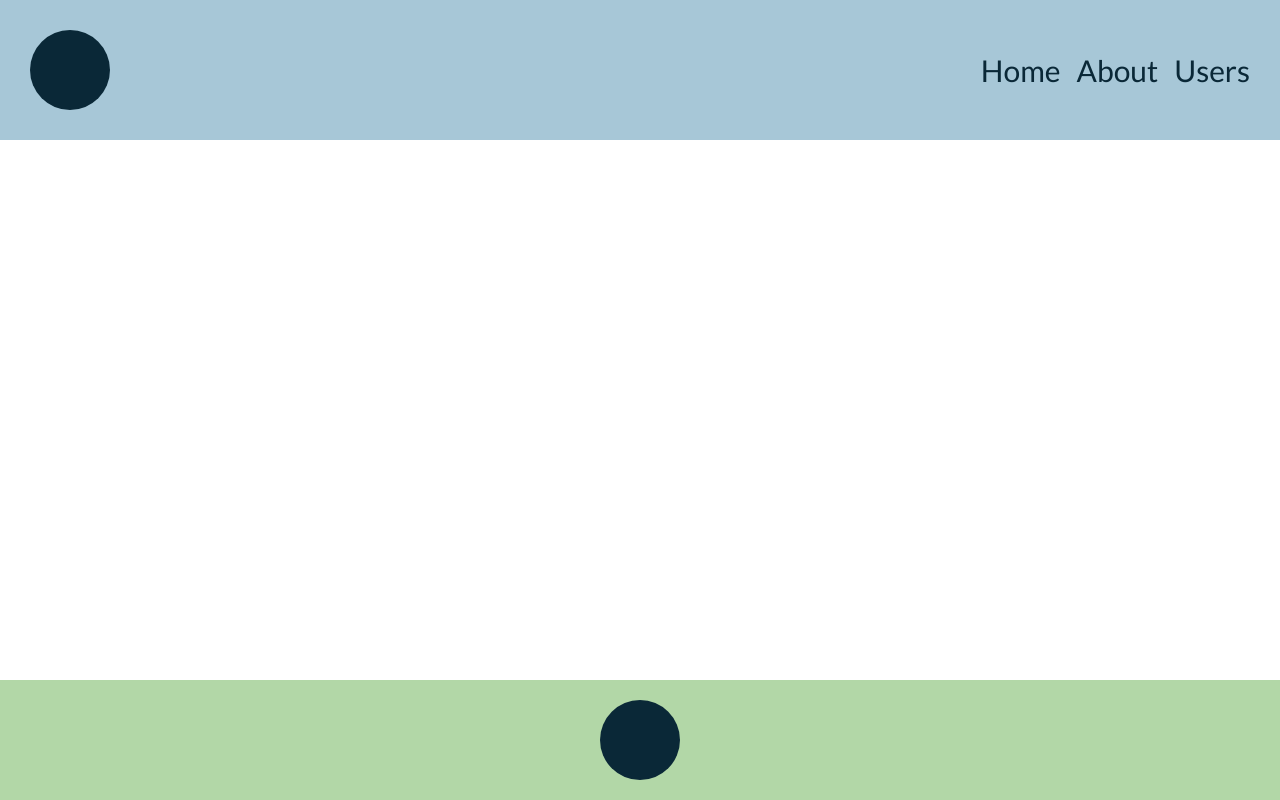
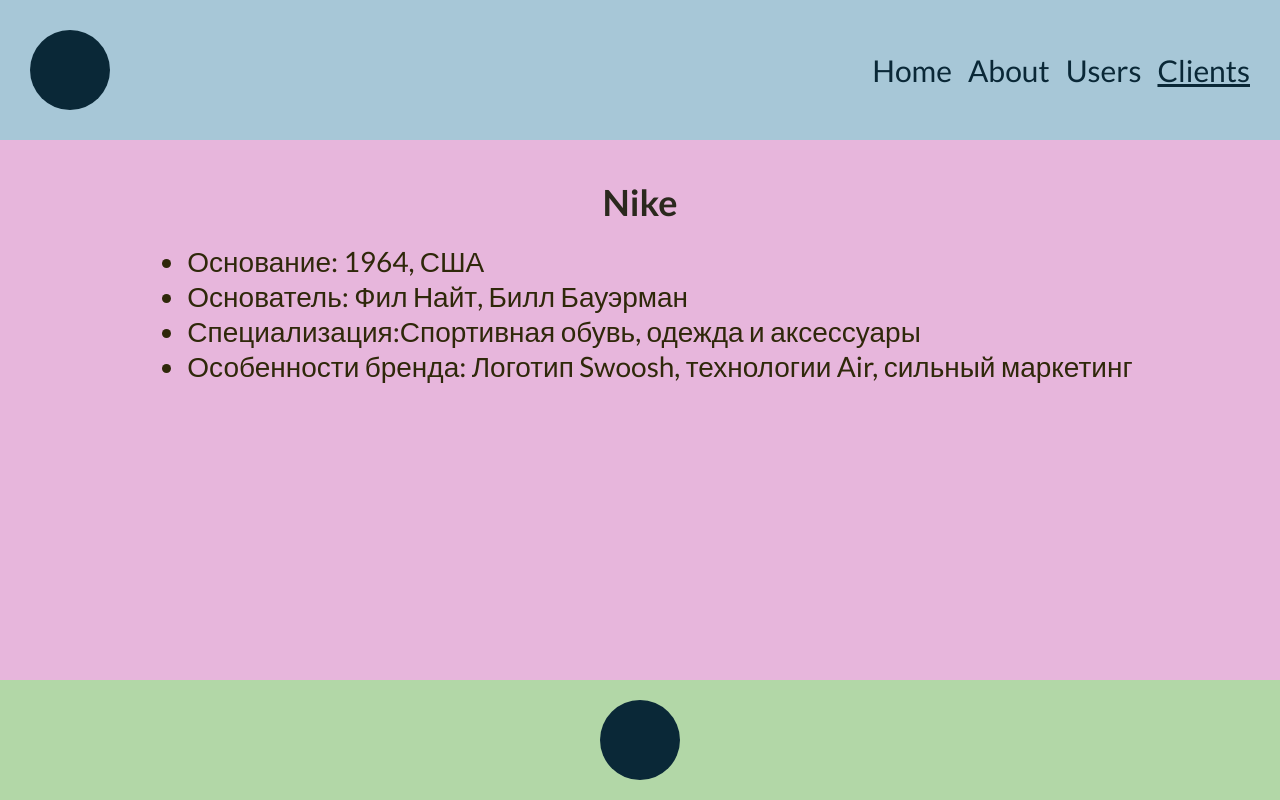
Before and after one commit to OlhaChernova/react_ts, a React (Vite) app: page /client/nike in a window 1280 px wide. Before the commit this address had no page. Built offline with nearby package versions, Linux system fonts and the light colour scheme.

Commit message:
add homework13

```diff
--- a/src/App.tsx
+++ b/src/App.tsx
@@ -1,11 +1,18 @@
 import GlobalStyles from "styles/GlobalStyles";
 import { BrowserRouter, Routes, Route } from "react-router-dom";
+
 
 import Layout from "components/Layout/Layout";
 import Home from "pages/Home/Home";
 import About from "pages/About/About";
 import Users from "pages/Users/Users";
 import User from "pages/Users/components/User/User";
+import Clients from "pages/Clients/Clients";
+import Adidas from "pages/Clients/components/Adidas/Adidas";
+import Nike from "pages/Clients/components/Nike/Nike";
+import Puma from "pages/Clients/components/Puma/Puma";
+
+
 
 // Импорты лекций
 // import Lesson06 from "./lessons/Lesson06/Lesson06";
@@ -33,6 +40,10 @@
           <Route path="/about" element={<About />} />
           <Route path="/users" element={<Users />} />
           <Route path="/users/user" element={<User />} />
+          <Route path="/client" element={<Clients />} />
+          <Route path="/client/adidas" element={<Adidas />} />
+          <Route path="/client/nike" element={<Nike />} />
+          <Route path="/client/puma" element={<Puma />} />
         </Routes>
       </Layout>
 
--- a/src/components/Layout/Layout.tsx
+++ b/src/components/Layout/Layout.tsx
@@ -39,6 +39,10 @@
           >
             Users
           </StyledNavLink>
+          <StyledNavLink  to="/client"
+            style={({ isActive }) => ({
+              textDecoration: isActive ? "underline" : "none",
+            })}>Clients</StyledNavLink>
         </NavContainer>
       </Header>
       <Main>{children}</Main>
--- /dev/null
+++ b/src/pages/Clients/Clients.tsx
@@ -0,0 +1,15 @@
+import { Link } from "react-router-dom";
+import { ClientPage, Title } from "./styles";
+
+function Clients() {
+  return (
+    <ClientPage>
+      <Title>Select a company</Title>
+      <Link to="adidas">Adidas</Link>
+      <Link to="nike">Nike</Link>
+      <Link to="Puma">Puma</Link>
+    </ClientPage>
+  );
+}
+
+export default Clients;
--- /dev/null
+++ b/src/pages/Clients/components/Adidas/Adidas.tsx
@@ -0,0 +1,19 @@
+import { AdidasPage, AdidasInfo, Info, Title } from "./styles";
+
+function Adidas() {
+  return (
+    <AdidasPage>
+      <AdidasInfo>
+        <Title>Adidas</Title>
+        <Info>
+        <li>Основание: 1948, Германия </li>
+        <li>Основатель: Рудольф Дасслер</li>
+        <li>Специализация:Обувь, одежда и спортивные товары</li>
+        <li>Фокус на футболе и лайфстайл-коллаборациях</li>
+        </Info>
+      </AdidasInfo>
+    </AdidasPage>
+  );
+}
+
+export default Adidas;
--- /dev/null
+++ b/src/pages/Clients/components/Adidas/styles.ts
@@ -0,0 +1,24 @@
+import styled from "@emotion/styled";
+
+export const AdidasPage = styled.div`
+  display: flex;
+  flex: 1;
+  flex-direction: column;
+  background-color: #e7b6dcff;
+`;
+export const AdidasInfo = styled.div`
+  align-items: center;
+  display: flex;
+  flex-direction: column;
+`;
+export const Title = styled.h1`
+  font-size: 36px;
+  color: #2b291eff;
+  padding: 40px 0 20px;
+`;
+export const Info = styled.ul`
+  font-size: 28px;
+  padding-left: 40px;
+  font-size: 24;
+  color: #2f280aff;
+`;
--- /dev/null
+++ b/src/pages/Clients/components/Nike/Nike.tsx
@@ -0,0 +1,22 @@
+import { Info, Title, NikePage, NikeInfo } from "./styles";
+
+function Nike() {
+  return (
+    <NikePage>
+      <NikeInfo>
+        <Title>Nike</Title>
+        <Info>
+          <li>Основание: 1964, США </li>
+          <li>Основатель: Фил Найт, Билл Бауэрман</li>
+          <li>Специализация:Спортивная обувь, одежда и аксессуары</li>
+          <li>
+            Особенности бренда: Логотип Swoosh, технологии Air, сильный
+            маркетинг
+          </li>
+        </Info>
+      </NikeInfo>
+    </NikePage>
+  );
+}
+
+export default Nike;
--- /dev/null
+++ b/src/pages/Clients/components/Nike/styles.ts
@@ -0,0 +1,24 @@
+import styled from "@emotion/styled";
+
+export const NikePage = styled.div`
+  display: flex;
+  flex: 1;
+  flex-direction: column;
+  background-color: #e7b6dcff;
+`;
+export const NikeInfo = styled.div`
+  align-items: center;
+  display: flex;
+  flex-direction: column;
+`;
+export const Title = styled.h1`
+  font-size: 36px;
+  color: #2b291eff;
+  padding: 40px 0 20px;
+`;
+export const Info = styled.ul`
+  font-size: 28px;
+  padding-left: 40px;
+  font-size: 24;
+  color: #2f280aff;
+`;
--- /dev/null
+++ b/src/pages/Clients/components/Puma/Puma.tsx
@@ -0,0 +1,22 @@
+import { Info, PumaInfo, PumaPage, Title, } from "./styles";
+
+function Nike() {
+  return (
+    <PumaPage>
+      <PumaInfo>
+        <Title>Puma</Title>
+        <Info>
+          <li>Основание: 1964, США </li>
+          <li>Основатель: Фил Найт, Билл Бауэрман</li>
+          <li>Специализация:Спортивная обувь, одежда и аксессуары</li>
+          <li>
+            Особенности бренда: Логотип Swoosh, технологии Air, сильный
+            маркетинг
+          </li>
+        </Info>
+      </PumaInfo>
+    </PumaPage>
+  );
+}
+
+export default Nike;
--- /dev/null
+++ b/src/pages/Clients/components/Puma/styles.ts
@@ -0,0 +1,24 @@
+import styled from "@emotion/styled";
+
+export const PumaPage = styled.div`
+  display: flex;
+  flex: 1;
+  flex-direction: column;
+  background-color: #e7b6dcff;
+`;
+export const PumaInfo = styled.div`
+  align-items: center;
+  display: flex;
+  flex-direction: column;
+`;
+export const Title = styled.h1`
+  font-size: 36px;
+  color: #2b291eff;
+  padding: 40px 0 20px;
+`;
+export const Info = styled.ul`
+  font-size: 28px;
+  padding-left: 40px;
+  font-size: 24;
+  color: #2f280aff;
+`;
--- /dev/null
+++ b/src/pages/Clients/styles.ts
@@ -0,0 +1,17 @@
+import styled from "@emotion/styled";
+
+export const ClientPage = styled.div`
+  display: flex;
+  flex-direction: column;
+  flex: 1;
+  gap: 30px;
+  padding: 20px;
+  font-size: 30px;
+  background-color: #c4a3b9ff;
+`;
+
+export const Title = styled.div`
+  font-size: 36px;
+  color: #3c0f2dff;
+  font-weight: bold;
+`;
```
